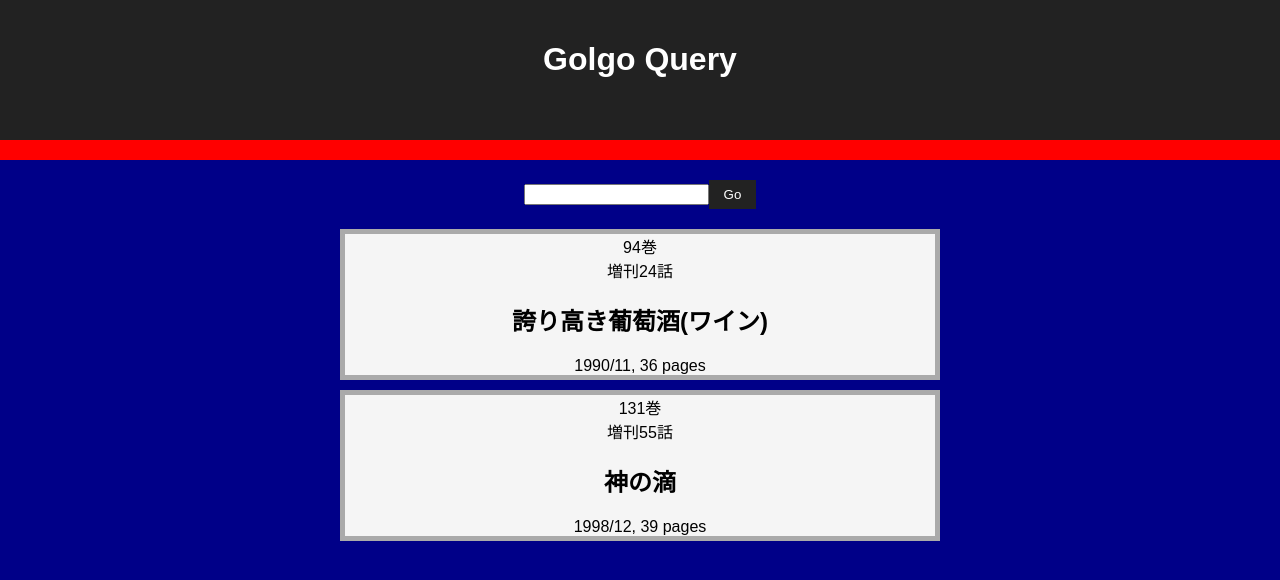
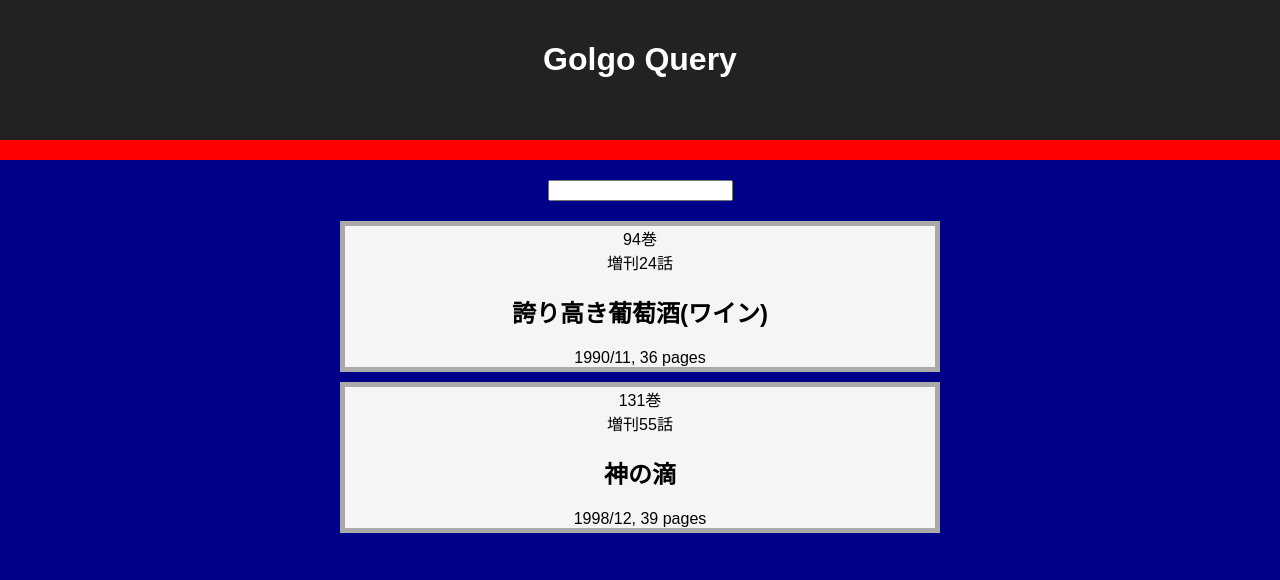
Before and after one commit to ishiy1993/golgo-query, a React (Create React App) app in the folder frontend/: page / in a window 1280 px wide. Shown: the top 580 px of the page. Built offline with nearby package versions, Linux system fonts and the light colour scheme.

Commit message:
Remove go button

```diff
--- a/frontend/src/App.css
+++ b/frontend/src/App.css
@@ -16,17 +16,6 @@
 
 .App-form {
   margin: 20px 0;
-}
-
-button {
-  padding: 7px 15px;
-  background: #222;
-  color: white;
-  border: none;
-}
-
-button:hover {
-  cursor: pointer;
 }
 
 .App-content {
--- a/frontend/src/App.js
+++ b/frontend/src/App.js
@@ -58,16 +58,17 @@ class App extends Component {
     this.state = {value: "", loading: false, episodes: [{"volume":"94巻","episode":"増刊24話","title":"誇り高き葡萄酒(ワイン)","publish":"1990/11","page":"36","collaborator":"None","summary":"世界最高峰のワイン「ロマネ・モン・リュイザン」のオーナーであるガイヤールは、日本人バイヤーの柳田が1800年ものをオークションで競り落とすだろうと予想する。そこで1905年ものを1800年ものと偽って出品し、柳田はガイヤールの予想通り偽の1800年ものを競り落とす。しかし柳田はガイヤールが出品したものは実は偽物でないかと疑い始め、自らパーティーを主催し、フランスのトップクラスのソムリエらを招くことを計画する。"},{"volume":"131巻","episode":"増刊55話","title":"神の滴","publish":"1998/12","page":"39","collaborator":"None","summary":"市場に十本しか出回らなかったといわれる幻のワイン「シャトー・ラ・ミッション」の七八年ものの発見はワイン通達を沸き返らせたが、生みの親であるワイン職人ジャン・エミールにとっては凶報以外の何ものでもなかった。七八年ものは職人としての情熱をかけて作り上げた極上品だったが、敵対する職人の陰謀で三流ものの瓶を混ぜられてしまい、シャトーの面目を保つために泣く泣く回収したのだったが、よりにもよってその偽の瓶をエミールを快く思わない卸売業者に見つけられてしまったのである。大々的に試飲会を開いて名誉を傷つけようと企む業者に対し、エミールのとった行動とは……。"}
 ]};
     this.handleChange = this.handleChange.bind(this);
-    this.handleSubmit = this.handleSubmit.bind(this);
+    this.handleInput = this.handleInput.bind(this);
   }
 
   handleChange(e) {
     this.setState({value: e.target.value});
   }
 
-  handleSubmit() {
-    let v = this.state.value;
-    console.log(v);
+  handleInput(e) {
+    const v = this.state.value;
+    if(e.key === "Enter" && v.length !== 0) {
+      console.log(e.key, v);
       this.setState({loading: true});
       search(v, (res) => {
         this.setState({loading: false, episodes: res});
@@ -75,6 +76,7 @@ class App extends Component {
         console.log(err);
         this.setState({loading: false, episodes: []});
       });
+    }
   }
 
   render() {
@@ -109,8 +111,7 @@ class App extends Component {
         </div>
         <div className="App-main">
           <div className="App-form">
-            <input type="text" onChange={this.handleChange} />
-            <button onClick={this.handleSubmit}>Go</button>
+            <input type="text" onChange={this.handleChange} onKeyPress={this.handleInput} />
           </div>
           <div className="App-content">
             {content}
```
Lines whose indentation alone changed are shown as unchanged.
